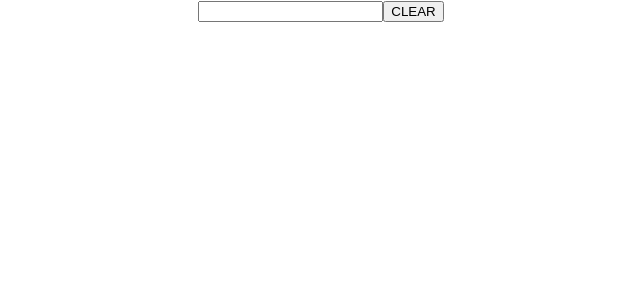
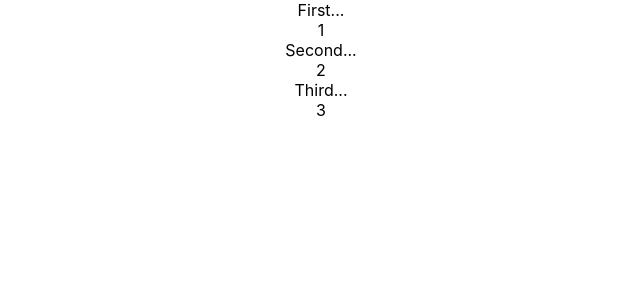
Before and after one commit to truongcongviet/Reactjs, a React (Create React App) app in the folder react-form/: page / in a window 1280 px wide. Shown: the top 300 px of the page, without its empty margins (319-959 px from the left). Built offline with nearby package versions, Linux system fonts and the light colour scheme.

Commit message:
react-key

```diff
--- a/react-form/src/App.js
+++ b/react-form/src/App.js
@@ -1,11 +1,11 @@
 import logo from './logo.svg';
 import './App.css';
-import ReactRefs from './react-refs';
+import ReactKey from './react-key';
 
 function App() {
   return (
     <div className="App">
-        <ReactRefs></ReactRefs>
+        <ReactKey></ReactKey>
     </div>
   );
 }
--- /dev/null
+++ b/react-form/src/content-key.js
@@ -0,0 +1,14 @@
+import React from 'react';
+
+class ContentKey extends React.Component {
+    render() {
+       return (
+          <div>
+             <div>{this.props.componentData.component}</div>
+             <div>{this.props.componentData.id}</div>
+          </div>
+       );
+    }
+  }
+
+ export default ContentKey;
--- /dev/null
+++ b/react-form/src/react-key.js
@@ -0,0 +1,37 @@
+import React from 'react';
+import ContentKey from './content-key';
+
+
+class ReactKey extends React.Component {
+   constructor() {
+      super();
+
+      this.state = {
+         data:[
+            {
+               component: 'First...',
+               id: 1
+            },
+            {
+               component: 'Second...',
+               id: 2
+            },
+            {
+               component: 'Third...',
+               id: 3
+            }
+         ]
+      }
+   }
+   render() {
+      return (
+         <div>
+            <div>
+               {this.state.data.map((dynamicComponent, i) => <ContentKey
+                  key = {i} componentData = {dynamicComponent}/>)}
+            </div>
+         </div>
+      );
+   }
+}
+ export default ReactKey;
--- a/react-form/src/react-refs.js
+++ /dev/null
@@ -1,38 +0,0 @@
-import React from 'react';
-import ReactDOM from 'react-dom';
-
-class ReactRefs extends React.Component {
-   constructor(props) {
-      super(props);
-
-      this.state = {
-         data: ''
-      }
-      this.updateState = this.updateState.bind(this);
-      this.clearInput = this.clearInput.bind(this);
-   };
-   updateState(e) {
-      this.setState({data: e.target.value});
-   }
-   clearInput() {
-      this.setState({
-         data: ''
-         // data2: 'đã xóa tất cả',
-   });
-
-      ReactDOM.findDOMNode(this.refs.myInput).focus();
-   }
-   render() {
-      return (
-         <div>
-            <input value = {this.state.data} onChange = {this.updateState}
-               ref = "myInput"></input>
-            <button onClick = {this.clearInput}>CLEAR</button>
-            <h4>{this.state.data}</h4>
-         </div>
-      );
-   }
- }
-
-
- export default ReactRefs;
```
